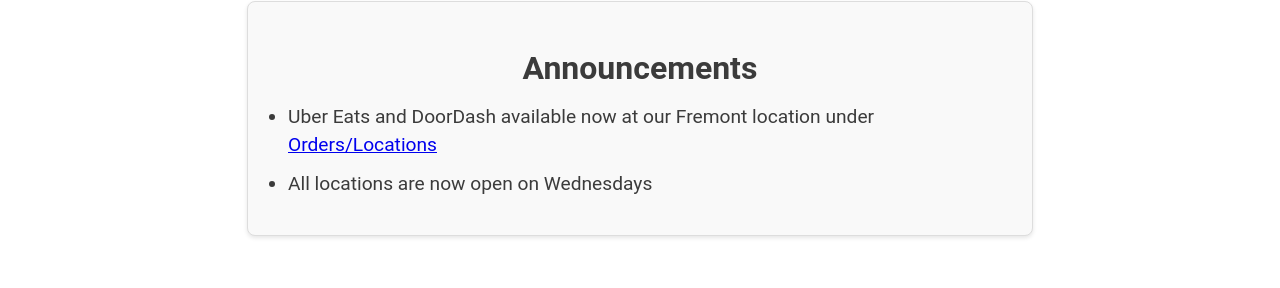
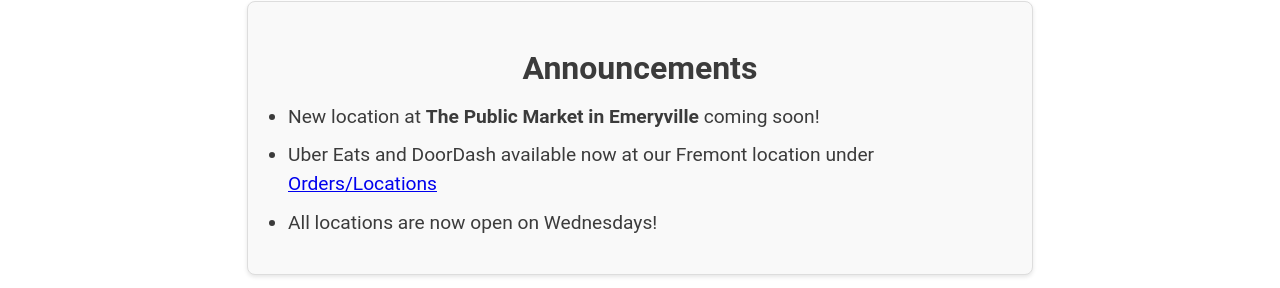
Before and after one commit to yotzkim/demiya-website, a Next.js app: page / in a window 1280 px wide. Shown: the part 102-390 px from the top of the page. Built offline with nearby package versions, Linux system fonts and the light colour scheme.

Commit message:
Emeryville location added

```diff
--- a/src/pages/index.jsx
+++ b/src/pages/index.jsx
@@ -6,8 +6,12 @@
 
 export default function Home() {
   const announcements = [
+    { text: 'New location at ',
+      boldText: 'The Public Market in Emeryville',
+      subText: ' coming soon!'
+    },
     { text: 'Uber Eats and DoorDash available now at our Fremont location under ', linkText: 'Orders/Locations', linkHref: '/order' },
-    { text: 'All locations are now open on Wednesdays' }
+    {text: 'All locations are now open on Wednesdays!'}
   ];
 
 
@@ -32,6 +36,10 @@
             {announcements.map((announcement, index) => (
               <li className={styles.announcementItem} key={index}>
               {announcement.text}
+              <span style={{fontWeight: 'bold'}}>
+              {announcement.boldText}
+              </span>
+              {announcement.subText}
               {announcement.linkText && (
                 <Link href={announcement.linkHref} className={styles.announcementLink}>
                   {announcement.linkText}
```
Also changed, not shown: src/styles/home.module.css (line endings or trailing spaces).
